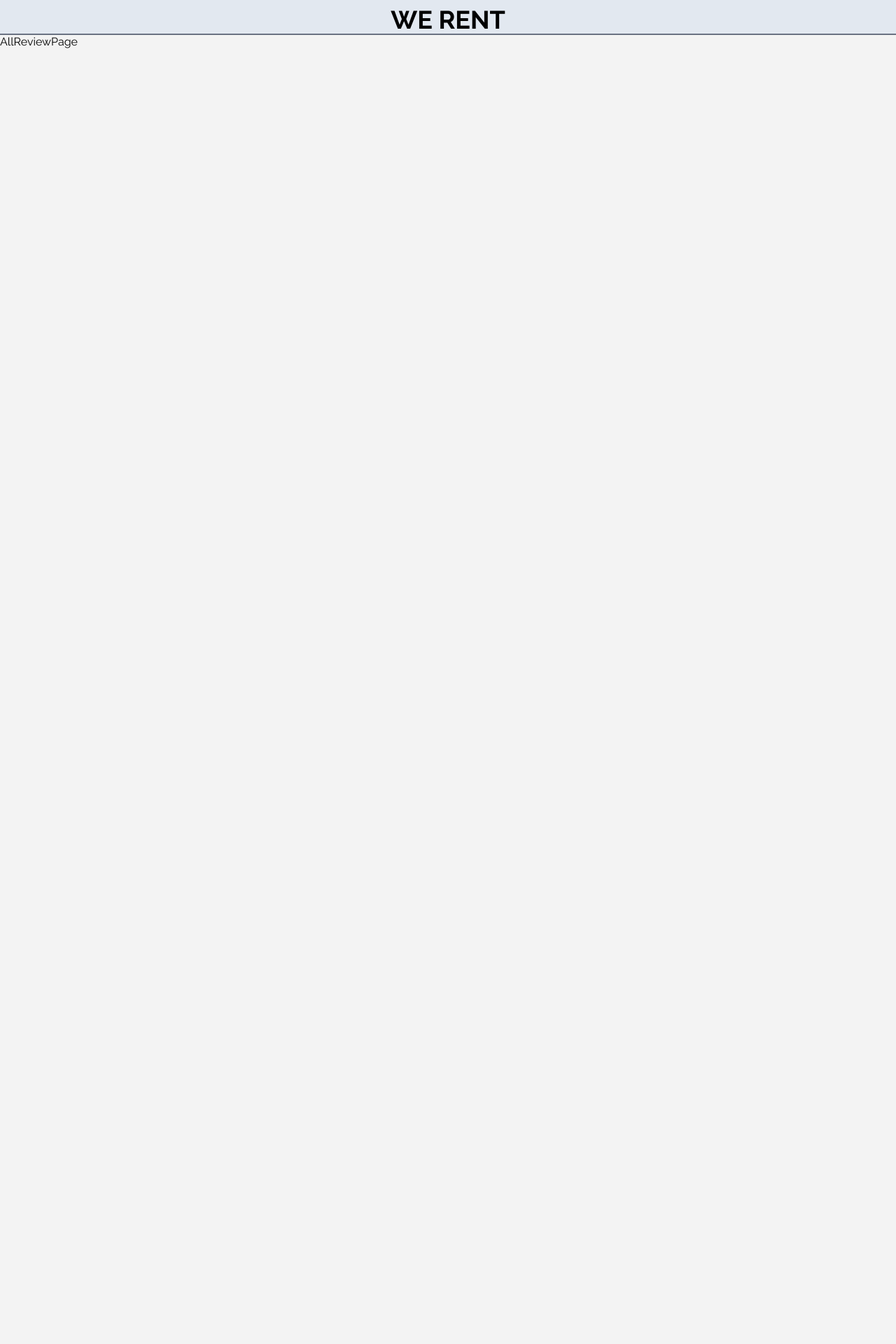
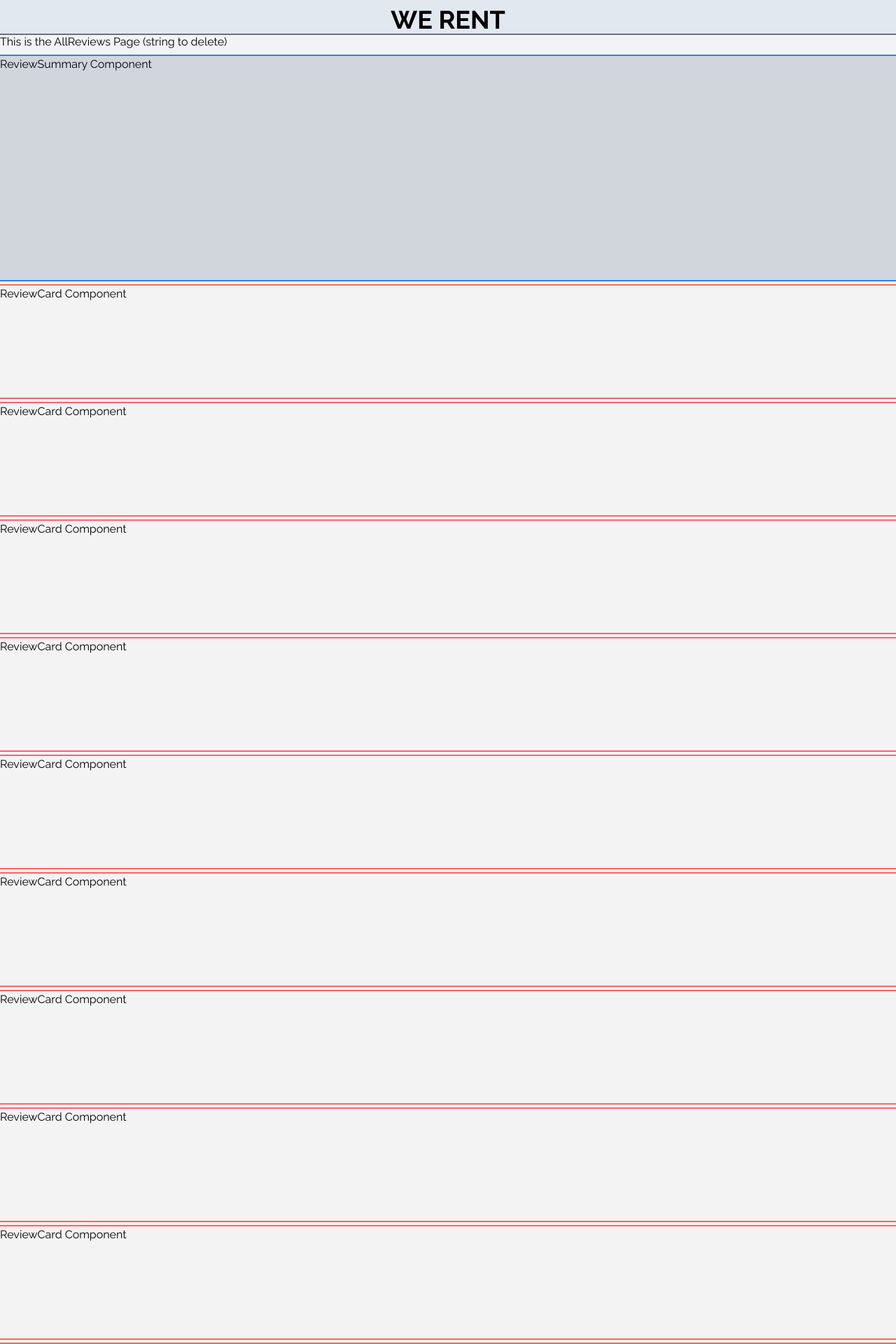
Before and after one commit to vincentsim01/werent-frontend-1, a Next.js app: page /products/1/reviews in a window 1280 px wide. Shown: the top 1920 px of the page at 70% size. Built offline with nearby package versions, Linux system fonts and the light colour scheme.

Commit message:
feat(review): finish review section and review page wireframe

```diff
--- a/app/products/[id]/reviews/page.tsx
+++ b/app/products/[id]/reviews/page.tsx
@@ -1,8 +1,31 @@
+import ReviewCard from "@/components/ReviewCard";
+import ReviewSummary from "@/components/ReviewSummary";
+
 export default function AllReviews() {
 	return (
 		<div>
-			{/* BODY */}
-			<div className="w-full || h-500">AllReviewPage</div>
+			<div className="mx-auto w-full xl:w-[1280px] flex flex-col justify-center gap-2">
+				This is the AllReviews Page (string to delete)
+				<div className="flex flex-col gap-2">
+					<div className="sticky top-14 z-999">
+						{/* ^^^ top-12 must adjust with the height of the header */}
+						<ReviewSummary />
+					</div>
+					<div className="flex flex-col gap-2">
+						{/* MAP ReviewCard */}
+						<ReviewCard />
+						<ReviewCard />
+						<ReviewCard />
+						<ReviewCard />
+						<ReviewCard />
+						<ReviewCard />
+						<ReviewCard />
+						<ReviewCard />
+						<ReviewCard />
+						<ReviewCard />
+					</div>
+				</div>
+			</div>
 		</div>
 	);
 }
--- a/components/ReviewCard.tsx
+++ b/components/ReviewCard.tsx
@@ -0,0 +1,9 @@
+export default function CardReview() {
+	return (
+		<div>
+			<div className="w-full outline-2 outline-red-400 || h-40">
+				ReviewCard Component
+			</div>
+		</div>
+	);
+}
--- a/components/ReviewSection.tsx
+++ b/components/ReviewSection.tsx
@@ -1,8 +1,17 @@
+import ReviewCard from "./ReviewCard";
+import ReviewSummary from "./ReviewSummary";
+
 export default function ReviewSection() {
 	return (
 		<div>
-			<div className="flex-grow outline-2 outline-b outline-gray-500 || h-120">
-				ReviewSection
+			<div className="w-full outline-2 outline-b outline-gray-500 || p-2">
+				This box is the review section (string to be deleted)
+				<div className="flex flex-col gap-2">
+					<ReviewSummary />
+					{/* MAP ReviewCard */}
+					<ReviewCard />
+					<ReviewCard />
+				</div>
 			</div>
 		</div>
 	);
--- a/components/ReviewSummary.tsx
+++ b/components/ReviewSummary.tsx
@@ -0,0 +1,7 @@
+export default function ReviewSummary() {
+	return (
+		<div className="w-full outline-2 outline-b outline-blue-500 bg-gray-300 || h-80">
+			ReviewSummary Component
+		</div>
+	);
+}
```
